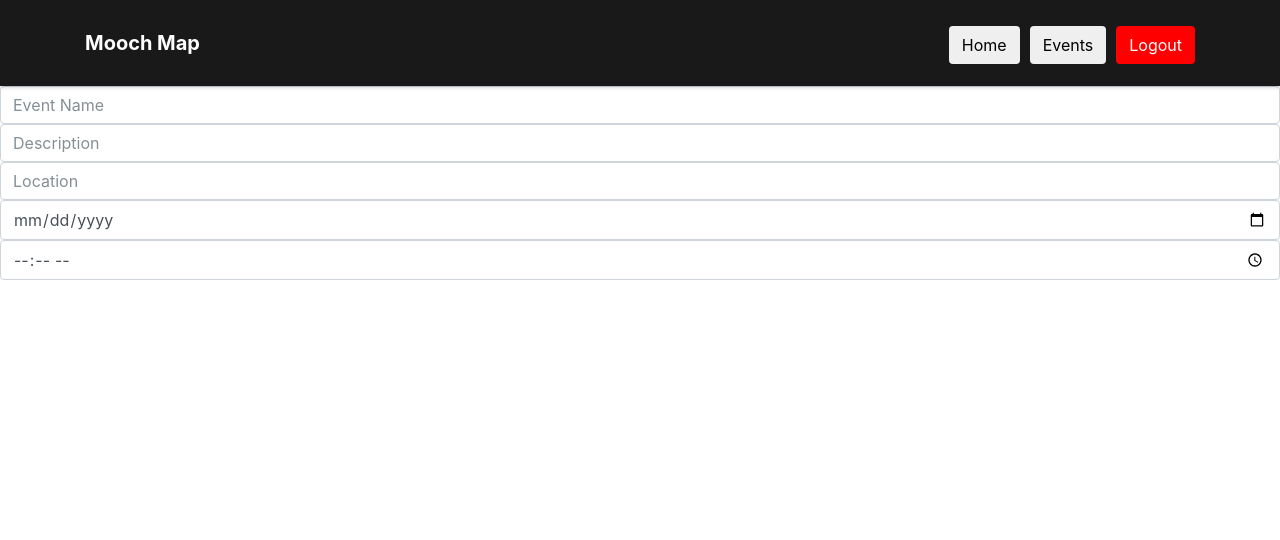
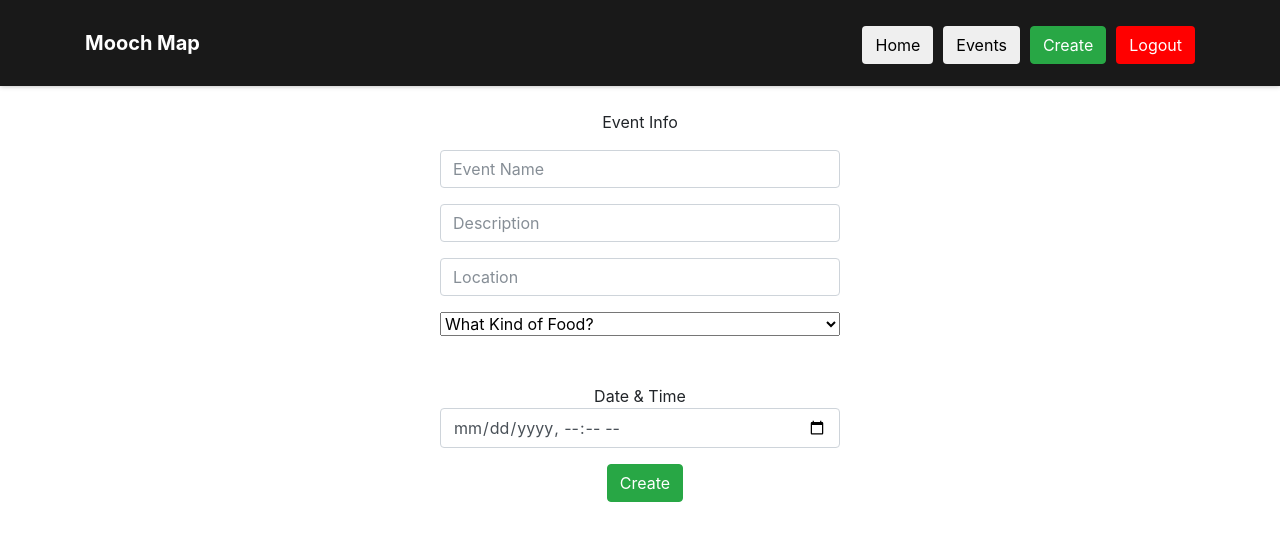
Before and after one commit to MoochMap/frontend, a React (Create React App) app: page /create in a window 1280 px wide. Shown: the top 540 px of the page. Built offline with nearby package versions, Linux system fonts and the light colour scheme; no server answers; sample sign-in values are in the browser's storage.

Commit message:
added follow functionality

```diff
--- a/src/UI/Nav.js
+++ b/src/UI/Nav.js
@@ -14,6 +14,7 @@ const Nav = ({onClick}) => {
             <div>
             <Button id='home' onClick={onClick} >Home</Button>
             <Button id='events' onClick={onClick} >Events</Button>
+            <Link to="/create"><Button id='events' bsStyle="success" onClick={onClick}>Create</Button></Link>
             <Button id='logout' style={{background: 'red', color: 'white'}} onClick={onClick} >Logout</Button>
             </div>
           : null}
--- a/src/api.js
+++ b/src/api.js
@@ -11,18 +11,18 @@ export function apiGet(endpoint) {
 }
 
 export function apiPost(endpoint, data = {}) {
-  const token = sessionStorage.getItem('token');
-  if (token)
-  data.push(token);
+  var token = sessionStorage.getItem('token');
   const options = {
     method: 'POST',
     headers: {
       'Accept': 'application/json',
       'Content-Type': 'application/json',
-      'token': sessionStorage.getItem('token')
+      'token': token
     },
     body: JSON.stringify(data)
   }
 
+  console.log("fetching " + data);
+
   return fetch(`${API_URL}${endpoint}/`, options).then((res) => res.json());
 }
--- a/src/css/Nav.css
+++ b/src/css/Nav.css
@@ -15,6 +15,7 @@ nav {
 }
 
 
+
 Button {
   margin-left: 10px;
 }
--- /dev/null
+++ b/src/css/create.css
@@ -0,0 +1,11 @@
+.create-form {
+  text-align: center;
+  width: 400px;
+  margin: auto;
+}
+.margin-top {
+  margin-top: 16px;
+}
+select {
+  width: 100%;
+}
--- a/src/css/events.css
+++ b/src/css/events.css
@@ -34,7 +34,8 @@ p {
 }
 
 .card-img {
-  padding-top: 5px;
+  padding-top: 15px;
+  margin-top: 5px;
   float: left;
   margin: auto;
   margin-bottom: 0;
@@ -43,12 +44,21 @@ p {
 }
 
 .card-img Button {
+  margin-top: 5px;
   margin-right: 15px;
   color: white;
   background-color: #49AFC7;
 }
 
+.card-img Button:hover {
+  margin-top: 5px;
+  margin-right: 15px;
+  color: white;
+  background-color: #49AFA3;
+}
+
 .cardcontainer {
+  padding: 5px;
   background-color: #E9F6FC;
   color: black;
   float: left;
--- a/src/pages/create.js
+++ b/src/pages/create.js
@@ -3,6 +3,8 @@ import PropTypes from 'prop-types';
 import Nav from '../UI/Nav';
 import { Button, Form, Navbar, FormGroup, FormControl } from 'react-bootstrap'
 import { apiGet } from '../api.js';
+import '../css/create.css';
+import { apiPost } from '../api.js';
 
 import '../css/events.css';
 
@@ -10,7 +12,7 @@ class create extends Component {
   constructor(props) {
     super(props);
 
-    this.state = { events: null };
+    this.state = { apiError: null };
   }
 
 
@@ -25,6 +27,58 @@ class create extends Component {
         console.log(data);
       }
     });
+  }
+
+
+  create = () => {
+    const credentials = {
+      name: this.state.name,
+      type: this.state.type,
+      description: this.state.description,
+      location: this.state.location,
+      date: this.state.date,
+      time: this.state.time
+    }
+
+    apiPost('/createevent', credentials).then((data) => {
+      if (data.success) {
+        this.context.router.history.push('/events');
+      } else {
+        this.setState({ apiError: data.message})
+        sessionStorage.setItem('hey', data.message )
+      }
+    });
+  }
+
+  name = (e) => {
+    this.setState({
+      name: e.target.value
+    })
+  }
+  description = (e) => {
+    this.setState({
+      description: e.target.value
+    })
+  }
+  type = (e) => {
+    this.setState({
+      type: e.target.value
+    })
+  }
+  location = (e) => {
+    this.setState({
+      location: e.target.value
+    })
+  }
+  date = (e) => {
+    this.setState({
+      date: e.target.value
+    })
+  }
+  time = (e) => {
+    this.setState({
+      time: e.target.value
+    })
   }
 
   navclick = (e) => {
@@ -44,14 +98,32 @@ class create extends Component {
     return (
       <div>
         <Nav onClick={this.navclick}/>
-        <FormGroup bsSize="small">
-          <FormControl type="name" placeholder="Event Name" onChange={this.name} />
-          <FormControl type="description" placeholder="Description" onChange={this.description}/>
-          <FormControl type="location" placeholder="Location" onChange={this.location} />
-          <FormControl type="date" placeholder="Date" onChange={this.date} />
-          <FormControl type="time" placeholder="Date" onChange={this.time} />
-        </FormGroup>
 
+        <div class="create-form">
+          <FormGroup bsSize="small">
+            {this.state.apiError}
+            <br/>Event Info<br/>
+            <FormControl type="name" placeholder="Event Name" onChange={this.name} className="margin-top"/>
+            <FormControl type="description" placeholder="Description" onChange={this.description} className="margin-top"/>
+            <FormControl type="location" placeholder="Location" onChange={this.location} className="margin-top"/>
+
+            <select type="type" onChange={this.type} className="margin-top select">
+              <option value="" selected disabled hidden>What Kind of Food?</option>
+              <option value="Chipotle">Chipotle</option>
+              <option value="Mad Mushroom">Mad Mushroom</option>
+              <option value="Moes">Moes</option>
+              <option value="Panera">Panera</option>
+              <option value="Potbelly">Potbelly</option>
+              <option value="Subway">Subway</option>
+              <option value="Qdoba">Qdoba</option>
+              <option value="Other">Other</option>
+            </select>
+            <br/><br/>
+            <br/>Date & Time<br/>
+            <FormControl type="datetime-local" placeholder="Starting Date" onChange={this.date} />
+          </FormGroup>
+          <Button bsStyle="success" onClick={ this.create }>Create</Button>
+        </div>
       </div>
     );
   };
--- a/src/pages/event.js
+++ b/src/pages/event.js
@@ -2,6 +2,7 @@ import React from 'react';
 import PropTypes from 'prop-types';
 import '../css/Nav.css';
 import '../css/events.css';
+import { apiPost } from '../api.js';
 import { isAuthenticated } from '../ARoute';
 import { Button, Navbar, Label, Thumbnail, Row, Col} from 'react-bootstrap';
 import { Link } from 'react-router-dom';
@@ -11,19 +12,56 @@ import madmushroom from '../images/madmushroom.png';
 import moes from '../images/moes.png';
 import panera from '../images/panera.png';
 import potbelly from '../images/potbelly.png';
+import mystery from "../images/mystery.png";
+import subway from "../images/subway.png";
 
+const Event = (data, {onClick}) => {
 
-const Event = (data) => {
-    console.log(data);
+    function clickFollow(e) {
 
+      const contextTypes = {
+        router: PropTypes.object
+      }
+
+      if (isFollowing)
+        isFollowing = 0;
+      else {
+        isFollowing = 1;
+      }
+
+      console.log(e.target.value);
+      const name = {
+        name: e.target.value
+      }
+      apiPost('/followevent', name).then((response) => {
+        if (response.success) {
+
+        } else {
+          this.setState({ apiError: response.message });
+          sessionStorage.setItem('hey', response.message );
+        }
+      });
+      window.location.reload();
+    }
+
+    var isFollowing = 0;
+    for (var i = 0; i < data.following.length; i++) {
+      if (data.name === data.following[i].name)
+        isFollowing = 1;
+    }
+
+    var edate = (new Date(data.date)).toLocaleString();
+    var currentdate = new Date();
 
     return(
       <div>
+      {Date.parse(currentdate) > Date.parse(data.date) ?null:
         <div class="card" >
           <div class="cardcontainer">
             <h1>{data.name}</h1>
             <p>Location: {data.location}</p>
-            <p>Date: {data.date}</p>
+            <p>Date: {edate}</p>
+            <p>Creator: {data.creator}</p>
           </div>
           <div class="card-img">
             { data.type === "Chipotle" ?
@@ -36,22 +74,29 @@ const Event = (data) => {
             }{ data.type === "Potbelly" ?
               <img alt="" alt=""id="logo" src={potbelly} />:null
             }{ data.type === "Subway" ?
-              <img alt="" alt=""id="logo" src={"../images/subway.png"} />:null
+              <img alt="" alt=""id="logo" src={subway} />:null
             }{ data.type === "Qdoba" ?
               <img alt="" alt=""id="logo" src={qdoba} />:null
             }{ data.type === "Moes" ?
               <img alt="" alt=""id="logo" src={moes} />:null
             }{ data.type === "Other" ?
-                <img alt="" alt=""id="logo" src={"../images/mystery.png"} />:null
+                <img alt="" alt=""id="logo" src={mystery} />:null
             }
             <br/>
-            <Button>Follow</Button>
+            {isFollowing === 1 ?
+            <Link to={"/events"} refresh={"true"}> <Button value={data.name} onClick={clickFollow} >Unfollow</Button></Link>
+            :
+            <Link to={"/events"} refresh="true"><Button value={data.name} onClick={clickFollow} >Follow</Button></Link>
+            }
           </div>
 
 
         </div>
+      }
       </div>
     )
 }
 
+
+
 export default Event;
--- a/src/pages/events.js
+++ b/src/pages/events.js
@@ -1,6 +1,7 @@
 import React, { Component } from 'react';
 import PropTypes from 'prop-types';
 import Nav from '../UI/Nav';
+import { apiPost } from '../api.js';
 import { Button, Form, Navbar, Row, Thumbnail} from 'react-bootstrap'
 import { apiGet } from '../api.js';
 import '../css/events.css';
@@ -13,7 +14,7 @@ class events extends Component {
   constructor(props) {
     super(props);
 
-    this.state = { events: [{}] };
+    this.state = { events: [{}], following:[{}] };
   }
 
 
@@ -25,8 +26,27 @@ class events extends Component {
         sessionStorage.setItem('error', data.message);
       }
     });
+    apiGet('/getuser').then((data) => {
+      if (data.success) {
+        this.setState ({following: data.following});
+      } else {
+        sessionStorage.setItem('error', data.message);
+      }
+    });
   }
 
+
+   follow = (e) => {
+    console.log('fuck');
+    apiPost('/followevent', e.target.value).then((response) => {
+      if (response.success) {
+        this.context.router.history.push('/events');
+      } else {
+        this.setState({ apiError: response.message });
+        sessionStorage.setItem('hey', response.message );
+      }
+    });
+  }
 
   navclick = (e) => {
     console.log(e.target.id);
@@ -43,17 +63,19 @@ class events extends Component {
   }
 
 
+
   render(){
     const {events} = this.state;
-    console.log(events);
+    const {following} = this.state;
+    console.log(following);
     return (
       <div>
         <Nav onClick={this.navclick}/>
         <h1>Upcoming Events</h1>
         <div id="card-holder">
           { events.map(function(event) {
-            return <Event name={event.name} description={event.description} type={event.type} location={event.location} date={event.date}  />
-          })}
+            return <Event name={event.name} type={event.type} location={event.location} date={event.date} time={event.time} creator={event.creator} following={following}/>
+          }) }
         </div>
       </div>
     );
```
